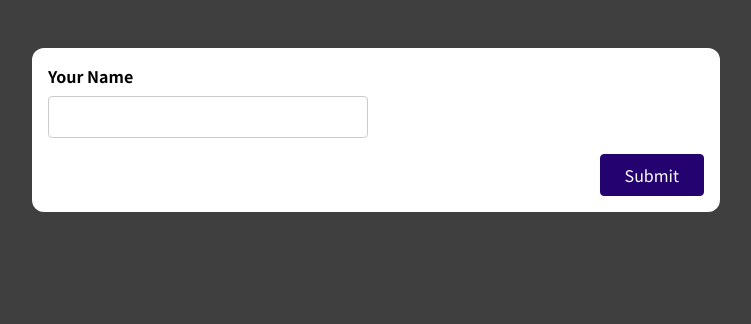
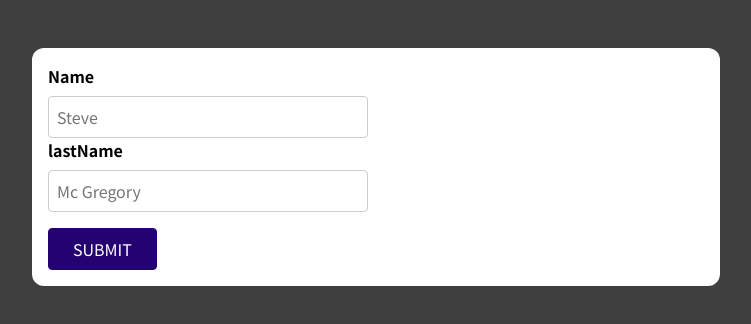
Before and after one commit to Alim1899/forms, a React (Create React App) app: page / in a window 1280 px wide. Shown: the top 324 px of the page, without its empty margins (264-1015 px from the left). Built offline with nearby package versions, Linux system fonts and the light colour scheme.

Commit message:
Just learning

```diff
--- a/src/components/SimpleInput.js
+++ b/src/components/SimpleInput.js
@@ -1,52 +1,152 @@
-import { useState } from "react";
-
+import { useEffect, useRef, useState } from "react";
+import "../index.css";
 const SimpleInput = (props) => {
   const [enteredName, setEnteredName] = useState("");
+  const [nameIsValid, setNameIsValid] = useState(false);
   const [nameTouched, setNameTouched] = useState(false);
-
-  const enteredNameIsValid = enteredName.trim() !== "";
-  const nameIsInvalid = !enteredNameIsValid && nameTouched;
+  const nameRef = useRef();
+  const lastname = useRef();
 
   const nameInputChangeHandler = (e) => {
     setEnteredName(e.target.value);
+    if(enteredName.trim()===''){
+      setNameIsValid(false);
+    }
   };
-  const nameInputBlurHandler = (e) => {
-    setNameTouched(true);
-  };
+
+const blurHandler = e=>{
+  setNameTouched(true);
+  if(enteredName.trim()===''){
+    setNameIsValid(false);
+  }else{
+    setNameTouched(false)
+  }
+}
+
+useEffect(()=>{
+
+},[])
 
   const formSubmissionHandler = (e) => {
     e.preventDefault();
     setNameTouched(true);
-
-    if (!enteredNameIsValid) return;
-
-    console.log(enteredName);
+    if (enteredName.trim() === "") {
+      setNameIsValid(false);
+      return;
+    }
+    setNameIsValid(true);
+    const enteredValue = nameRef.current.value;
+    console.log(enteredValue);
     setEnteredName("");
-    setNameTouched(false);
   };
 
-  const nameInputClasses = nameIsInvalid
+  const nameInputIsInvalid = !nameIsValid && nameTouched;
+  const nameInputClasses = nameInputIsInvalid
     ? "form-control invalid"
     : "form-control";
-
   return (
     <form onSubmit={formSubmissionHandler}>
       <div className={nameInputClasses}>
-        <label htmlFor="name">Your Name</label>
+        <label htmlFor="name">Name</label>
         <input
           onChange={nameInputChangeHandler}
-          onBlur={nameInputBlurHandler}
+          onBlur={blurHandler}
+          id="name"
           type="text"
-          id="name"
+          placeholder="Steve"
+          minLength={2}
+          ref={nameRef}
           value={enteredName}
-        />
-        {nameIsInvalid && <p className="error-text">Name must not be empty</p>}
+        ></input>
+        {nameInputIsInvalid && (
+          <p className="error-text">Name must not be empty</p>
+        )}
+        <label htmlFor="lastname">lastName</label>
+        <input
+          id="lastname"
+          type="text"
+          minLength={2}
+          placeholder="Mc Gregory"
+          ref={lastname}
+        ></input>
       </div>
-      <div className="form-actions">
-        <button>Submit</button>
-      </div>
+      <button>SUBMIT</button>
     </form>
   );
 };
 
 export default SimpleInput;
+
+// const calculate = (e) => {
+//   e.preventDefault();
+//   const now = new Date();
+//   const userDate = new Date(
+//     yearInput.current.value,
+//     monthInput.current.value - 1,
+//     dayInput.current.value
+//   );
+//   let yyyy = now.getFullYear() - userDate.getFullYear();
+//   let mm = now.getMonth() - userDate.getMonth();
+//   let dd = now.getDate() - userDate.getDate();
+//   if (dd < 0) {
+//     dd = 31 - Math.abs(dd);
+//     mm = mm - 1;
+//   }
+
+//   if (mm < 0) {
+//     mm = 12 - Math.abs(mm);
+//     yyyy = yyyy - 1;
+//   }
+
+//   console.log(yyyy);
+// };
+
+/* <select id="gender" className={classes.select}>
+<option id="gender" disabled>
+  Gender
+</option>
+<option id="gender" value="Unisex">
+  Prefer not to say
+</option>
+<option id="gender">Male</option>
+<option id="gender">Female</option>
+</select>
+
+<label htmlFor="email">Email</label>
+<input
+id="email"
+pattern="[^@\s]+@[^@\s]+\.[^@\s]+"
+title="Invalid email address"
+placeholder="example@example.com"
+type="email"
+ref={emailInput}
+></input>
+  <label htmlFor="age">
+          Birth date
+          <div onInput={calculate} className={classes.age}>
+            <input
+              placeholder="dd"
+              min="1"
+              max="31"
+              type="number"
+              id="birthday"
+              ref={dayInput}
+            ></input>
+            <input
+              placeholder="mm"
+              min="1"
+              max="12"
+              id="birthmonth"
+              type="number"
+              ref={monthInput}
+            ></input>
+            <input
+              placeholder="yyyy"
+              min="1900"
+              max="2010"
+              id="birthyear"
+              type="number"
+              ref={yearInput}
+            ></input>
+          </div>{" "}
+        </label> */
--- /dev/null
+++ b/src/components/SimpleInput.module.css
@@ -0,0 +1,3 @@
+.error{
+    color: #b40e0e;
+}
--- a/src/index.css
+++ b/src/index.css
@@ -79,9 +79,19 @@ button:active {
   border-color: #33059e;
 }
 
+button:disabled,
+button:disabled:hover,
+button:disabled:active {
+background-color: #ccc;
+color: #292929;
+border-color:#ccc;
+cursor: not-allowed;
+}
+
 .form-actions {
   text-align: right;
 }
+
 
 .form-actions button {
   margin-left: 1rem;
```
